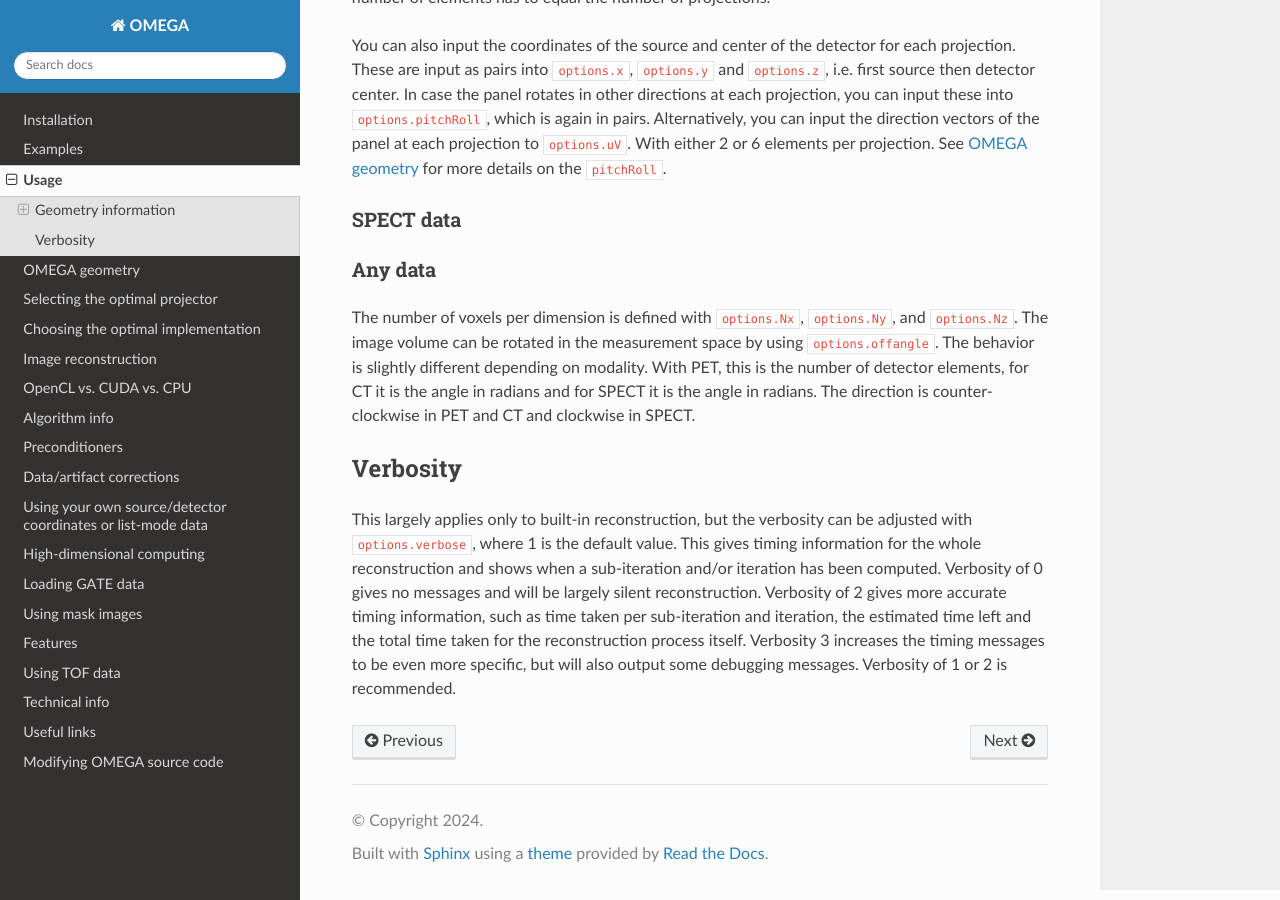
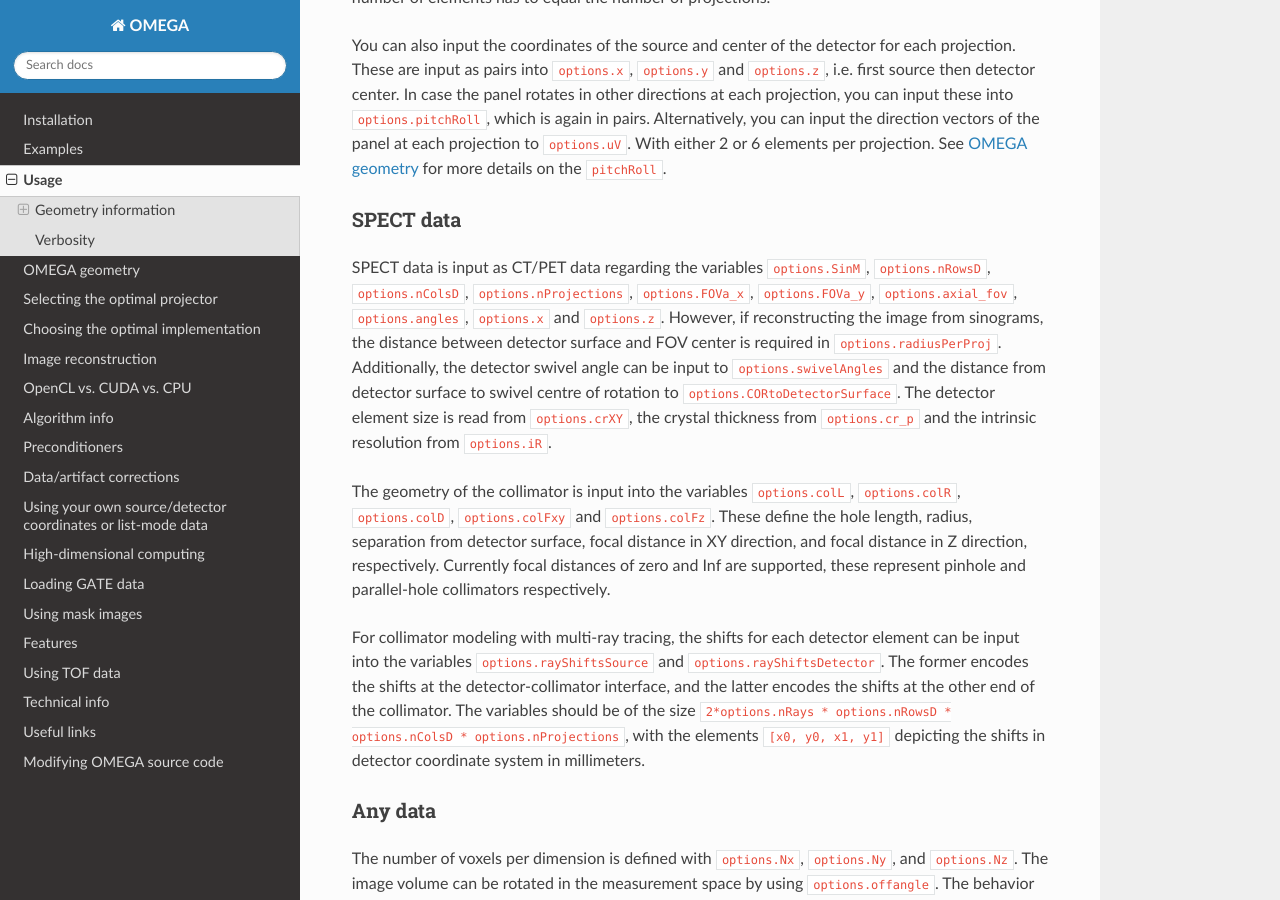
Before and after one commit to villekf/OMEGA-doc, a Sphinx documentation site: the page built from docs/source/usage.rst, in a window 1280 px wide and 900 px high, scrolled down 3193 px. Built offline with Sphinx 7.4.7 and the Read the Docs theme 3.1.0, drawn with Linux system fonts in a browser that asks for light colours.

Commit message:
SPECT usage

```diff
--- a/docs/source/usage.rst
+++ b/docs/source/usage.rst
@@ -86,6 +86,11 @@ See :doc:`geometry` for more details on the ``pitchRoll``.
 
 SPECT data
 ^^^^^^^^^^
+SPECT data is input as CT/PET data regarding the variables ``options.SinM``, ``options.nRowsD``, ``options.nColsD``, ``options.nProjections``, ``options.FOVa_x``, ``options.FOVa_y``, ``options.axial_fov``, ``options.angles``, ``options.x`` and ``options.z``. However, if reconstructing the image from sinograms, the distance between detector surface and FOV center is required in ``options.radiusPerProj``. Additionally, the detector swivel angle can be input to ``options.swivelAngles`` and the distance from detector surface to swivel centre of rotation to  ``options.CORtoDetectorSurface``. The detector element size is read from ``options.crXY``, the crystal thickness from ``options.cr_p`` and the intrinsic resolution from ``options.iR``.
+
+The geometry of the collimator is input into the variables ``options.colL``, ``options.colR``, ``options.colD``, ``options.colFxy`` and ``options.colFz``. These define the hole length, radius, separation from detector surface, focal distance in XY direction, and focal distance in Z direction, respectively. Currently focal distances of zero and Inf are supported, these represent pinhole and parallel-hole collimators respectively.
+
+For collimator modeling with multi-ray tracing, the shifts for each detector element can be input into the variables ``options.rayShiftsSource`` and ``options.rayShiftsDetector``. The former encodes the shifts at the detector-collimator interface, and the latter encodes the shifts at the other end of the collimator.  The variables should be of the size ``2*options.nRays * options.nRowsD * options.nColsD * options.nProjections``, with the elements ``[x0, y0, x1, y1]`` depicting the shifts in detector coordinate system in millimeters.
 
 Any data
 ^^^^^^^^
```
